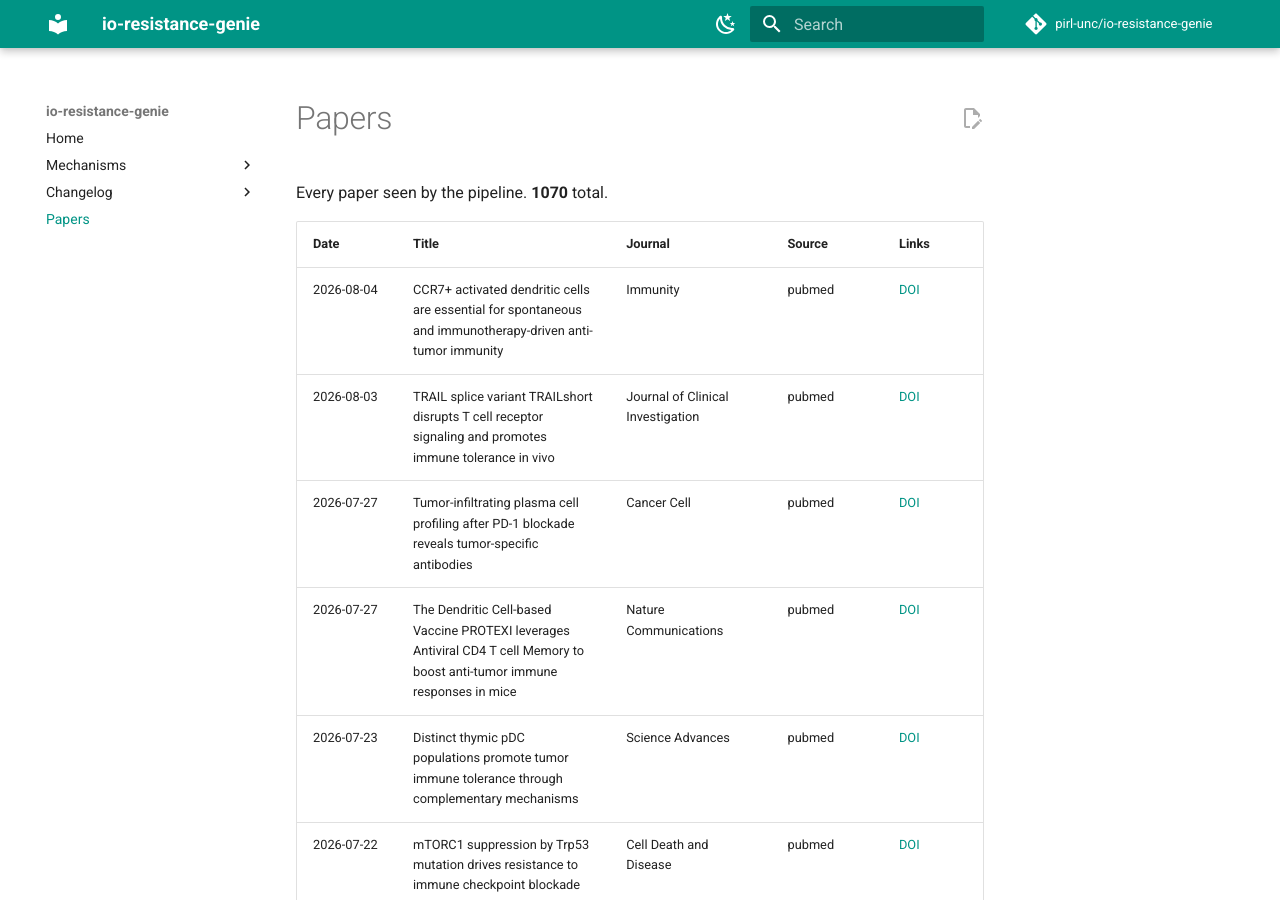
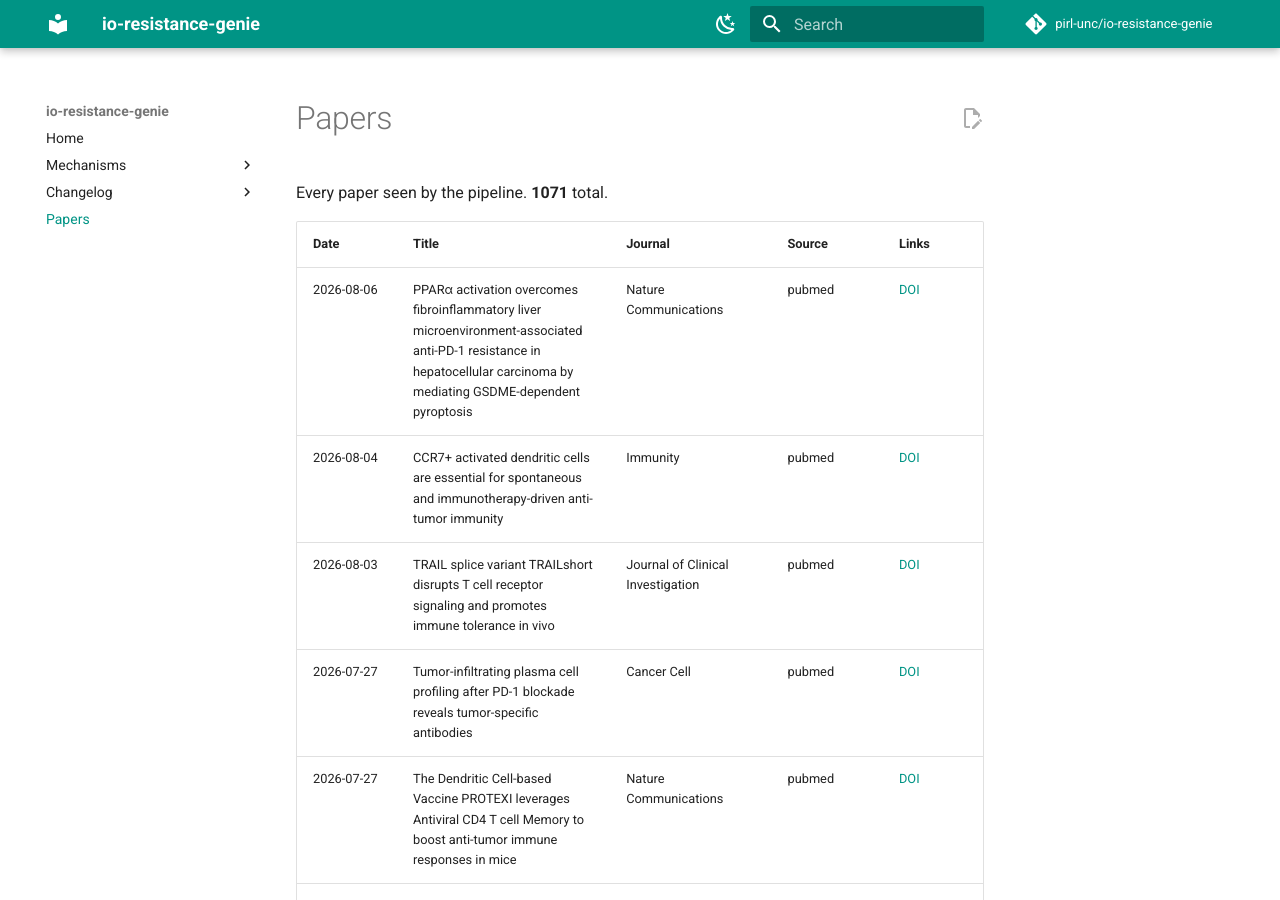
Before and after one commit to pirl-unc/io-resistance-genie, an MkDocs documentation site: the page built from docs/papers.md, in a window 1280 px wide and 900 px high. Built offline with MkDocs 1.6.1 and Material for MkDocs 9.7.7, drawn with Linux system fonts in a browser that asks for light colours; comment, search, counter and statistics services are not loaded.

Commit message:
chore: literature update 2026-08-07 — 1 novel, 0 refined, 0 challenged
Novel: PPARα/FILM/GSDME axis overcomes anti-PD-1 resistance in HCC
(Chen, Xiong, Huang et al. 2026, Nature Communications, DOI: 10.1038/s41467-026-75770-7)

Co-Authored-By: Claude <noreply@anthropic.com>

```diff
--- a/docs/papers.md
+++ b/docs/papers.md
@@ -1,9 +1,10 @@
 # Papers
 
-Every paper seen by the pipeline. **1070** total.
+Every paper seen by the pipeline. **1071** total.
 
 | Date | Title | Journal | Source | Links |
 | --- | --- | --- | --- | --- |
+| 2026-08-06 | PPARα activation overcomes fibroinflammatory liver microenvironment-associated anti-PD-1 resistance in hepatocellular carcinoma by mediating GSDME-dependent pyroptosis | Nature Communications | pubmed | [DOI](https://doi.org/10.1038/s41467-026-75770-7) |
 | 2026-08-04 | CCR7+ activated dendritic cells are essential for spontaneous and immunotherapy-driven anti-tumor immunity | Immunity | pubmed | [DOI](https://doi.org/10.1016/j.immuni.2026.07.002) |
 | 2026-08-03 | TRAIL splice variant TRAILshort disrupts T cell receptor signaling and promotes immune tolerance in vivo | Journal of Clinical Investigation | pubmed | [DOI](https://doi.org/10.1172/jci194449) |
 | 2026-07-27 | Tumor-infiltrating plasma cell profiling after PD-1 blockade reveals tumor-specific antibodies | Cancer Cell | pubmed | [DOI](https://doi.org/10.1016/j.ccell.2026.07.001) |
```
Also changed, not shown: docs/changelog/2026-08-07.md (added, +13 -0 lines), docs/index.md (+2 -0 lines), docs/mechanisms/metabolic.md (+2 -0 lines), 4 other files.
